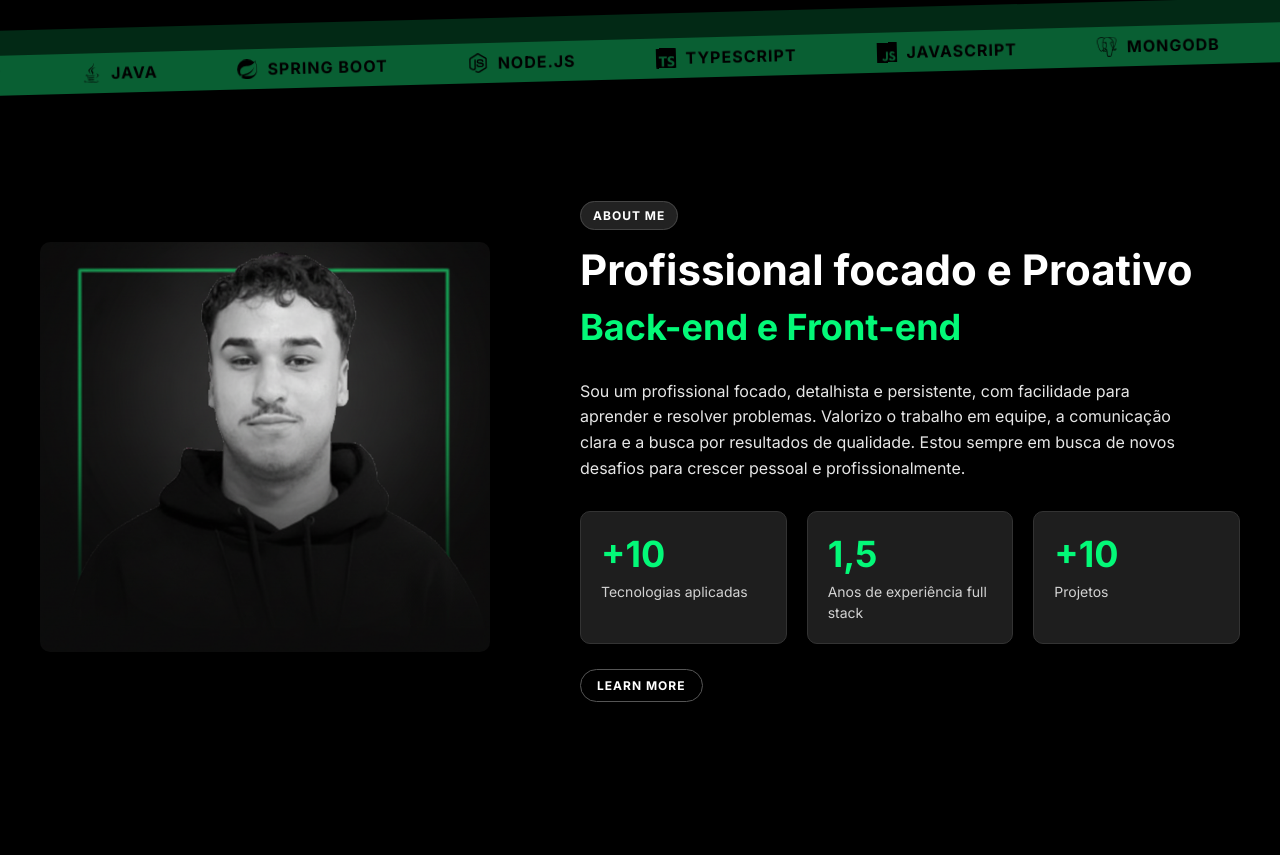
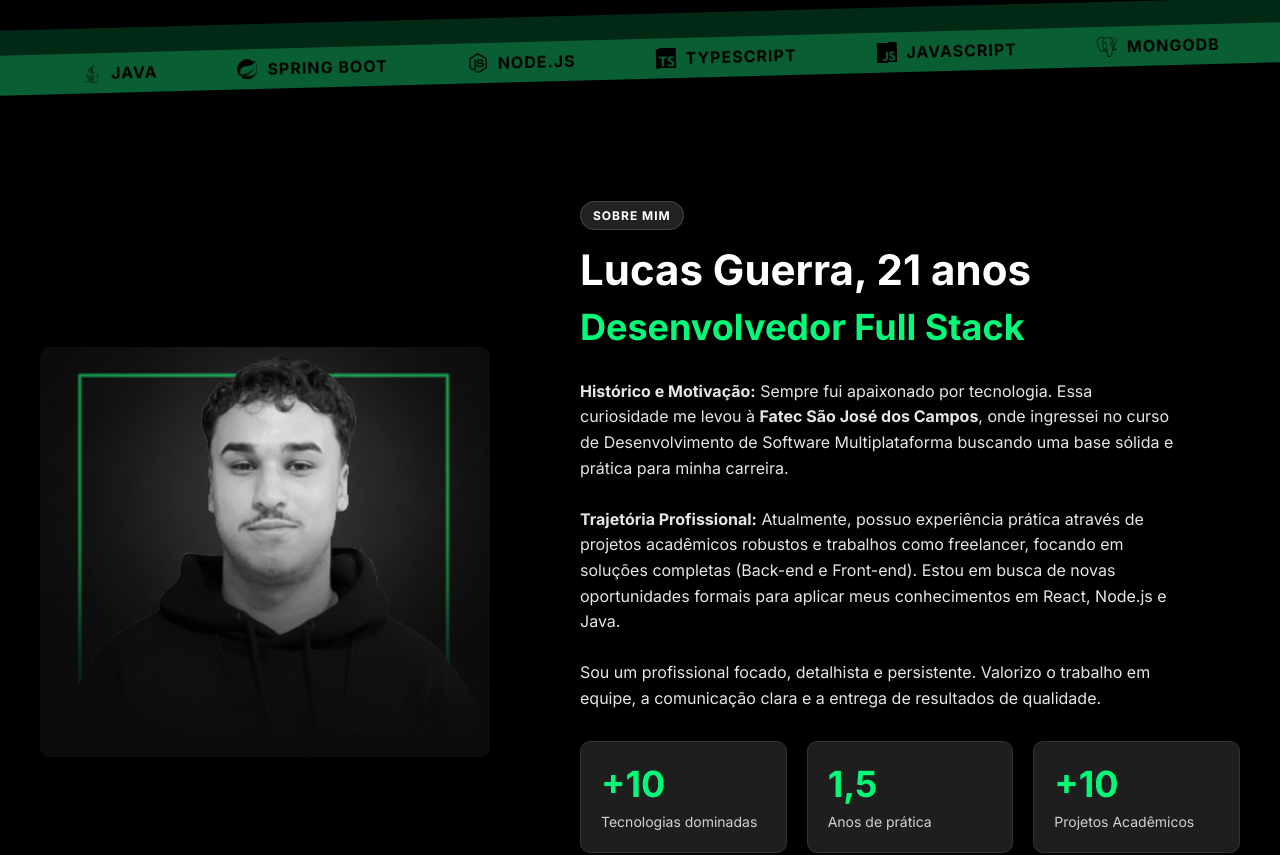
Before and after one commit to lucasguerra12/Portifolio2025, a React (Vite) app in the folder portifolio/: page / in a window 1280 px wide. Shown: the part 640-1495 px from the top of the page. Built offline with nearby package versions, Linux system fonts and the light colour scheme.

Commit message:
refactor: Rearrange component imports and structure in App, update AboutMe content, and streamline Projects data

```diff
--- a/portifolio/src/App.jsx
+++ b/portifolio/src/App.jsx
@@ -3,34 +3,53 @@ import Header from './components/Header';
 import Hero from './components/Hero';
 import Marquee from './components/Marquee';
 import AboutMe from './components/AboutMe';
+import Formation from './components/Formation'; // Movido para cima
+import Skills from './components/Skills';
 import Projects from './components/Projects';
 import Feedback from './components/Feedback';
-import Formation from './components/Formation';
 import Contact from './components/Contact';
 import Footer from './components/Footer';
-import Skills from './components/Skills';
 
 function App() {
   return (
     <div>
       <Header />
-      <Hero />
+
+      <div id="home">
+        <Hero />
+      </div>
+
       <Marquee />
-      <AboutMe />
-      <Skills />
+
+      <div id="about">
+        <AboutMe />
+      </div>
+
+      <div id="formation">
+        <Formation />
+      </div>
+
+      <div id="skills">
+        <Skills />
+      </div>
+
       <Marquee />
-      <Projects />
+
+      <div id="projects">
+        <Projects />
+      </div>
+
       <Marquee />
+
       <Feedback />
+
       <Marquee />
-      <Formation />
-      <Marquee />
-      <Contact />
+
+      <div id="contact">
+        <Contact />
+      </div>
+
       <Footer />
-
-      <main style={{ padding: '20px', textAlign: 'center' }}>
-        <p>(Restante do site em construção...)</p>
-      </main>
     </div>
   );
 }
--- a/portifolio/src/components/AboutMe.jsx
+++ b/portifolio/src/components/AboutMe.jsx
@@ -3,8 +3,10 @@ import './AboutMe.css';
 import aboutMePhoto from '../assets/foto20.png';
 
 function AboutMe() {
+  const idade = 21;
+
   return (
-    <section className="about-container">
+    <section className="about-container" id="about">
       <div className="about-wrapper">
         <div className="about-image-container">
           <img
@@ -15,38 +17,49 @@ function AboutMe() {
         </div>
 
         <div className="about-content">
-          <span className="about-tag">ABOUT ME</span>
+          <span className="about-tag">SOBRE MIM</span>
 
           <h2 className="about-title">
-            Profissional focado e Proativo
+            Lucas Guerra, {idade} anos
           </h2>
 
           <h3 className="about-subtitle">
-            Back-end e Front-end
+            Desenvolvedor Full Stack
           </h3>
-          <p className="about-description">
-            Sou um profissional focado, detalhista e persistente, com facilidade para aprender e resolver problemas. Valorizo o trabalho em equipe, a comunicação clara e a busca por resultados de qualidade. Estou sempre em busca de novos desafios para crescer pessoal e profissionalmente.
-          </p>
+
+          <div className="about-description">
+            <p>
+              <strong>Histórico e Motivação:</strong> Sempre fui apaixonado por tecnologia. Essa curiosidade me levou à <strong>Fatec São José dos Campos</strong>, onde ingressei no curso de Desenvolvimento de Software Multiplataforma buscando uma base sólida e prática para minha carreira.
+            </p>
+            <br />
+            <p>
+              <strong>Trajetória Profissional:</strong> Atualmente, possuo experiência prática através de projetos acadêmicos robustos e trabalhos como freelancer, focando em soluções completas (Back-end e Front-end). Estou em busca de novas oportunidades formais para aplicar meus conhecimentos em React, Node.js e Java.
+            </p>
+            <br />
+            <p>
+              Sou um profissional focado, detalhista e persistente. Valorizo o trabalho em equipe, a comunicação clara e a entrega de resultados de qualidade.
+            </p>
+          </div>
 
           <div className="about-stats-container">
             <div className="stat-card">
               <span className="stat-number">+10</span>
-              <p className="stat-description">Tecnologias aplicadas</p>
+              <p className="stat-description">Tecnologias dominadas</p>
             </div>
 
             <div className="stat-card">
               <span className="stat-number">1,5</span>
-              <p className="stat-description">Anos de experiência full stack</p>
+              <p className="stat-description">Anos de prática</p>
             </div>
 
             <div className="stat-card">
               <span className="stat-number">+10</span>
-              <p className="stat-description">Projetos</p>
+              <p className="stat-description">Projetos Acadêmicos</p>
             </div>
           </div>
 
-          <a href="#about-section" className="about-learn-more">
-            LEARN MORE
+          <a href="#formation" className="about-learn-more">
+            VER MINHA FORMAÇÃO
           </a>
         </div>
 
```
Also changed, not shown: portifolio/src/components/Projects.jsx (+27 -78 lines).
